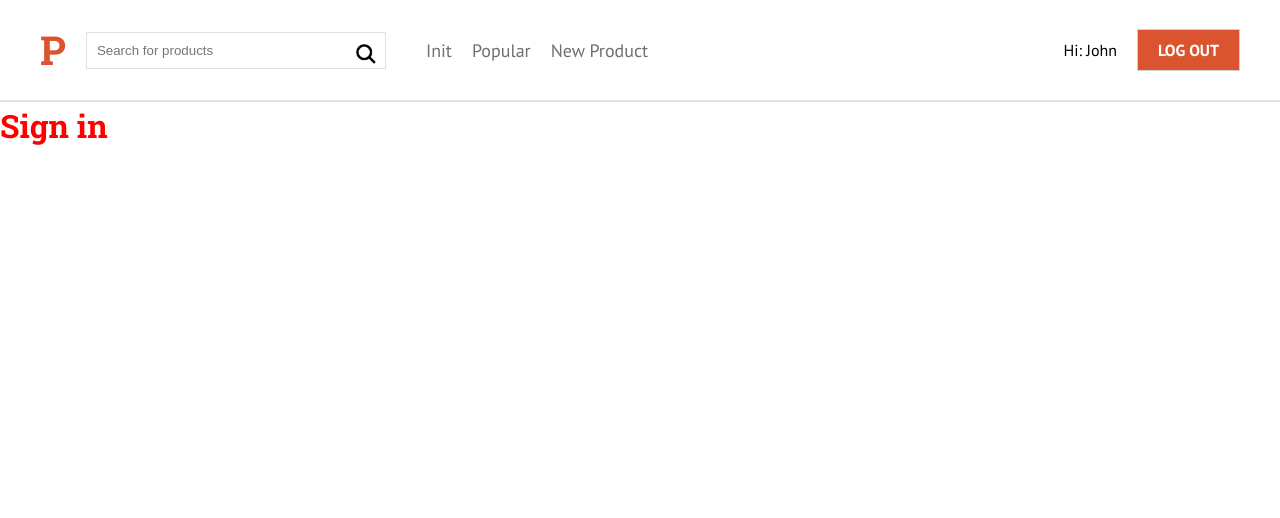
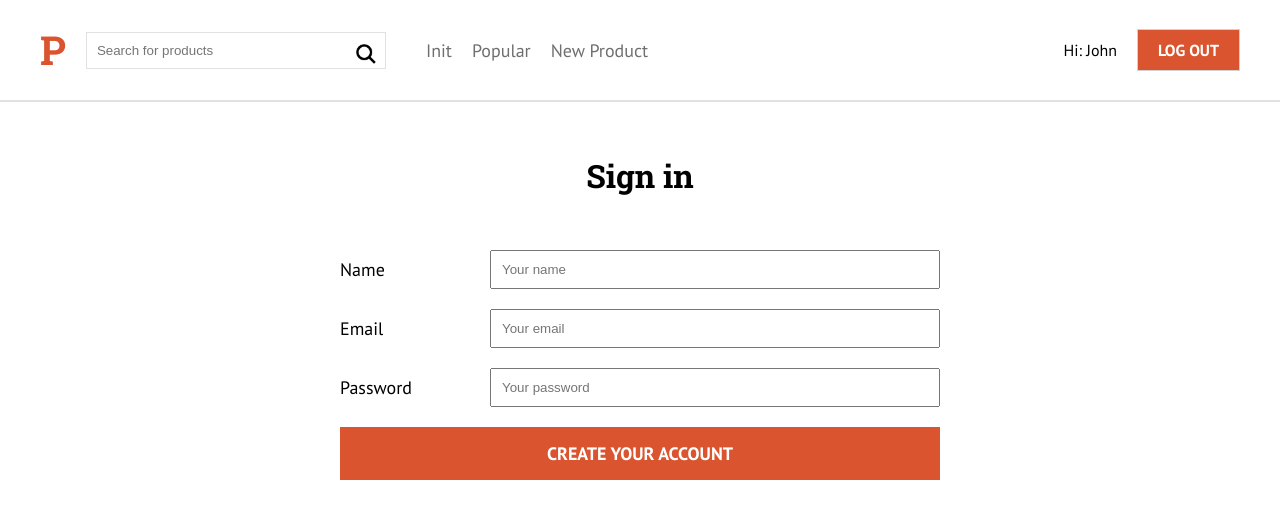
Before and after one commit to conradevs/productscore, a Next.js app: page /create-account in a window 1280 px wide. Shown: the top 518 px of the page. Built offline with nearby package versions, Linux system fonts and the light colour scheme.

Commit message:
account credentials validation

```diff
--- /dev/null
+++ b/components/ui/Form.js
@@ -0,0 +1,51 @@
+import styled from "@emotion/styled";
+
+export const Form = styled.form`
+    max-width: 600px;
+    width: 95%;
+    margin: 5rem auto 0 auto;
+`;
+
+export const Field = styled.div`
+    margin-bottom: 2rem;
+    display: flex;
+    align-items: center;
+
+    label {
+        flex: 0 0 150px;
+        font-size: 1.8rem;
+    }
+    input {
+        flex: 1;
+        padding: 1rem;
+    }
+`;
+
+export const InputSubmit = styled.input`
+    background-color: var(--orange);
+    width: 100%;
+    padding: 1.5rem;
+    text-align: center;
+    color: #FFF;
+    font-size: 1.8rem;
+    text-transform: uppercase;
+    border: none;
+    font-family: 'PT Sans', sans-serif;
+    font-weight: 700;
+
+    &:hover {
+        cursor: pointer;
+    }
+`;
+
+export const Error = styled.p`
+    background-color: red;
+    padding: 1rem;
+    font-family: 'PT Sans', sans-serif;
+    font-weight: 700;
+    font-size: 1.4rem;
+    color: #FFF;
+    text-align: center;
+    text-transform: uppercase;
+    margin: 2rem 0;
+`
--- /dev/null
+++ b/hooks/useValidation.js
@@ -0,0 +1,48 @@
+import React, {useState, useEffect} from 'react'
+
+
+
+const useValidation = (initState, validate, fn) => {
+    const [values, saveValues] = useState(initState);
+    const [errors, saveErrors] = useState({});
+    const [submitForm, saveSubmitForm] = useState(false);
+
+    useEffect(() => {
+        if(submitForm) {
+            const noErrors = Object.keys(errors).length === 0;
+            if(noErrors) {
+                fn(); // function executed in this component
+            }
+            saveSubmitForm(false);
+        }
+    },[errors]);
+
+    // Function called when user writes something
+    const handleChange = e => {
+        saveValues({
+            ...values,
+            [e.target.name] : e.target.value
+        });
+    }
+
+    const handleSubmit = e => {
+        e.preventDefault();
+        const validationErrors = validate(values);
+        saveErrors(validationErrors);
+        saveSubmitForm(true);
+    }
+
+    const handleBlur = () => {
+        const validationErrors = validate(values);
+        saveErrors(validationErrors);
+    }
+
+    return {
+        values,
+        errors,
+        handleSubmit,
+        handleChange
+    };
+}
+
+export default useValidation;
--- a/pages/create-account.js
+++ b/pages/create-account.js
@@ -1,16 +1,88 @@
+/** @jsxRuntime classic */
+/** @jsx jsx */
+import React from 'react'
+import {css, jsx} from '@emotion/react'
 import Layout from '../components/layout/Layout';
 import styled from '@emotion/styled';
+import {Form, Field, InputSubmit, Error,handleBlur} from '../components/ui/Form';
 
-const Heading = styled.h1`
-  color: red;
-`
+//validations
+import useValidation from '../hooks/useValidation';
+import validateNewAccount from '../validation/validateNewAccount';
 
-const CreateAccount = () => (
-  <>
+const INIT_STATE = {name: '', email: '', password:''}
+
+const CreateAccount = () => {
+
+  const {values,errors,handleSubmit,handleChange} = useValidation(INIT_STATE,validateNewAccount,createnewAccount)
+
+  const {name, email, password} = values;
+
+
+  function createnewAccount() {
+    console.log('Creating new account...')
+  }
+
+  return(
+  <div>
     <Layout>
-      <Heading>Sign in</Heading>
+      <>
+        <h1
+          css={css`
+            text-align: center;
+            margin-top: 5rem;
+          `}
+        >Sign in</h1>
+        <Form
+          onSubmit={handleSubmit}
+          noValidate
+        >
+          <Field>
+            <label htmlFor="name">Name</label>
+            <input
+              type="text"
+              id="name"
+              placeholder='Your name'
+              name="name"
+              value={name}
+              onChange={handleChange}
+              onBlur = {handleBlur}
+            />
+          </Field>
+          {errors.name && <Error>{errors.name}</Error>}
+          <Field>
+            <label htmlFor="email">Email</label>
+            <input
+              type="email"
+              id="email"
+              placeholder='Your email'
+              name="email"
+              value={email}
+              onChange={handleChange}
+              onBlur = {handleBlur}
+            />
+          </Field>
+          {errors.email && <Error>{errors.email}</Error>}
+          <Field>
+            <label htmlFor="password">Password</label>
+            <input
+              type="password"
+              id="password"
+              placeholder='Your password'
+              name="password"
+              value={password}
+              onChange={handleChange}
+            />
+          </Field>
+          {errors.password && <Error>{errors.password}</Error>}
+          <InputSubmit
+            type="submit"
+            value="Create your account"
+          />
+        </Form>
+      </>
     </Layout>
-  </>
-)
+  </div>
+)}
 
 export default CreateAccount
--- /dev/null
+++ b/validation/validateNewAccount.js
@@ -0,0 +1,22 @@
+export default function validateNewAccount(values) {
+    let errors = {};
+
+    // Validate user name
+    if(!values.name) {
+        errors.name = 'Name field is required'
+    }
+    // validate email
+    if(!values.email) {
+        errors.email = 'Your email is required'
+    } else if( !/^[A-Z0-9._%+-]+@[A-Z0-9.-]+\.[A-Z]{2,}$/i.test(values.email) ) {
+        errors.email = "email not valid"
+    }
+    // validate password
+    if(!values.password) {
+        errors.password = 'your password is required'
+    } else if (values.password.length < 6) {
+        errors.password = 'your password must have at least 6 characters';
+    }
+
+    return (errors);
+}
```
